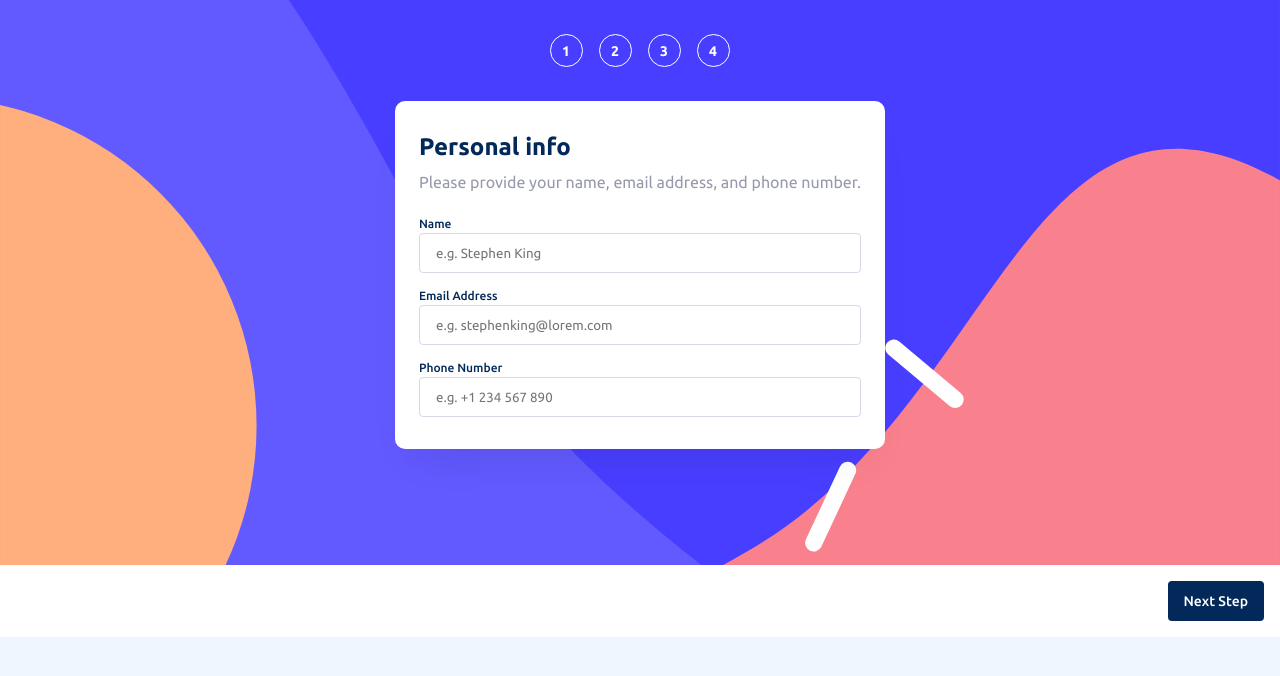
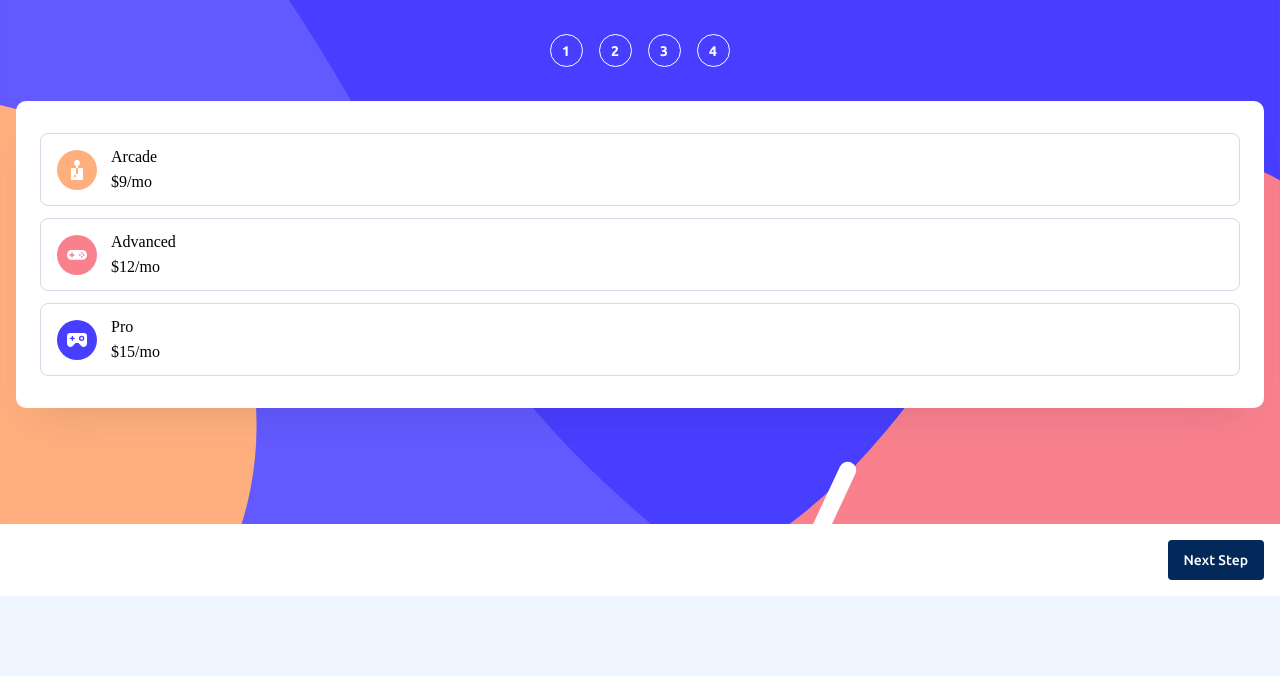
Before and after one commit to Zuzuu1992/Multi-step-form---Front, a React (Vite) app: page / in a window 1280 px wide. Shown: the top 676 px of the page. Built offline with nearby package versions, Linux system fonts and the light colour scheme.

Commit message:
feat:work on plan selection

```diff
--- a/src/App.tsx
+++ b/src/App.tsx
@@ -1,9 +1,10 @@
 import styled from "styled-components";
 import Background from "../src/assets/bg-sidebar-mobile.svg";
 import Pagination from "./components/Pagination";
-import Step from "./components/Step";
-import EntryForm from "./components/EntryForm";
+// import Step from "./components/Step";
+// import EntryForm from "./components/EntryForm";
 import NextStep from "./components/NextStep";
+import Plan from "./components/plan";
 
 function App() {
   return (
@@ -14,8 +15,9 @@ function App() {
           <Process>
             <Pagination />
             <Card>
-              <Step />
-              <EntryForm />
+              {/* <Step />
+              <EntryForm /> */}
+              <Plan />
             </Card>
           </Process>
           <NextStep />
@@ -43,6 +45,7 @@ const Process = styled.div`
   row-gap: 34px;
   /* padding: 34px 16px; */
   padding: 34px 16px 82px 16px;
+  width: 100%;
 `;
 
 const Option = styled.div`
@@ -57,4 +60,5 @@ const Card = styled.div`
   border-radius: 10px;
   box-shadow: 0px 25px 40px -20px rgba(0, 0, 0, 0.1);
   padding: 32px 24px;
+  width: 100%;
 `;
--- /dev/null
+++ b/src/components/Plan.tsx
@@ -0,0 +1,71 @@
+import styled from "styled-components";
+import ArcadeIcon from "../assets/icon-arcade.svg";
+import AdvancedIcon from "../assets/icon-advanced.svg";
+import ProIcon from "../assets/icon-pro.svg";
+import NextStep from "./NextStep";
+
+function Plan() {
+  return (
+    <PlanWrapper>
+      <PlanBox>
+        <Option>
+          <Icon src={ArcadeIcon}></Icon>
+          <Text>
+            <Title>Arcade</Title>
+            <Price>$9/mo</Price>
+          </Text>
+        </Option>
+        <Option>
+          <Icon src={AdvancedIcon}></Icon>
+          <Text>
+            <Title>Advanced</Title>
+            <Price>$12/mo</Price>
+          </Text>
+        </Option>
+        <Option>
+          <Icon src={ProIcon}></Icon>
+          <Text>
+            <Title>Pro</Title>
+            <Price>$15/mo</Price>
+          </Text>
+        </Option>
+      </PlanBox>
+    </PlanWrapper>
+  );
+}
+
+export default Plan;
+
+const PlanWrapper = styled.div`
+  display: flex;
+  flex-direction: column;
+  row-gap: 24px;
+`;
+
+const PlanBox = styled.div`
+  display: flex;
+  flex-direction: column;
+  row-gap: 12px;
+`;
+
+const Option = styled.div`
+  display: flex;
+  align-items: center;
+  justify-content: flex-start;
+  column-gap: 14px;
+  padding: 14px 16px;
+  border-radius: 8px;
+  border: 1px solid var(--lightGrey);
+  background: var(--white, #fff);
+`;
+
+const Icon = styled.img``;
+
+const Text = styled.div`
+  display: flex;
+  flex-direction: column;
+  row-gap: 7px;
+`;
+
+const Title = styled.p``;
+const Price = styled.p``;
```
Also changed, not shown: src/components/PlanToggle.tsx (added, +13 -0 lines).
